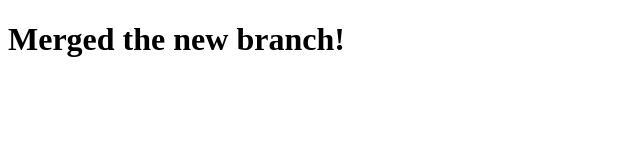
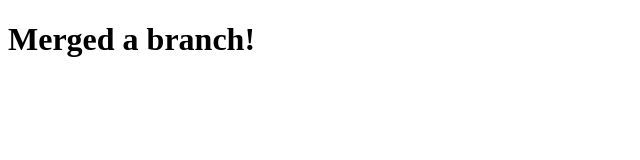
Before and after one commit to abhinavg247/demo-repo, a plain HTML site: page index.html in a window 1280 px wide. Shown: the whole page, without its empty margins (0-640 px from the left). Drawn offline with Linux system fonts and the light colour scheme.

Commit message:
Added changes to html

```diff
--- a/index.html
+++ b/index.html
@@ -6,6 +6,6 @@
     <title>Document</title>
   </head>
   <body>
-    <h1>Merged the new branch!</h1>
+    <h1>Merged a branch!</h1>
   </body>
 </html>
```
